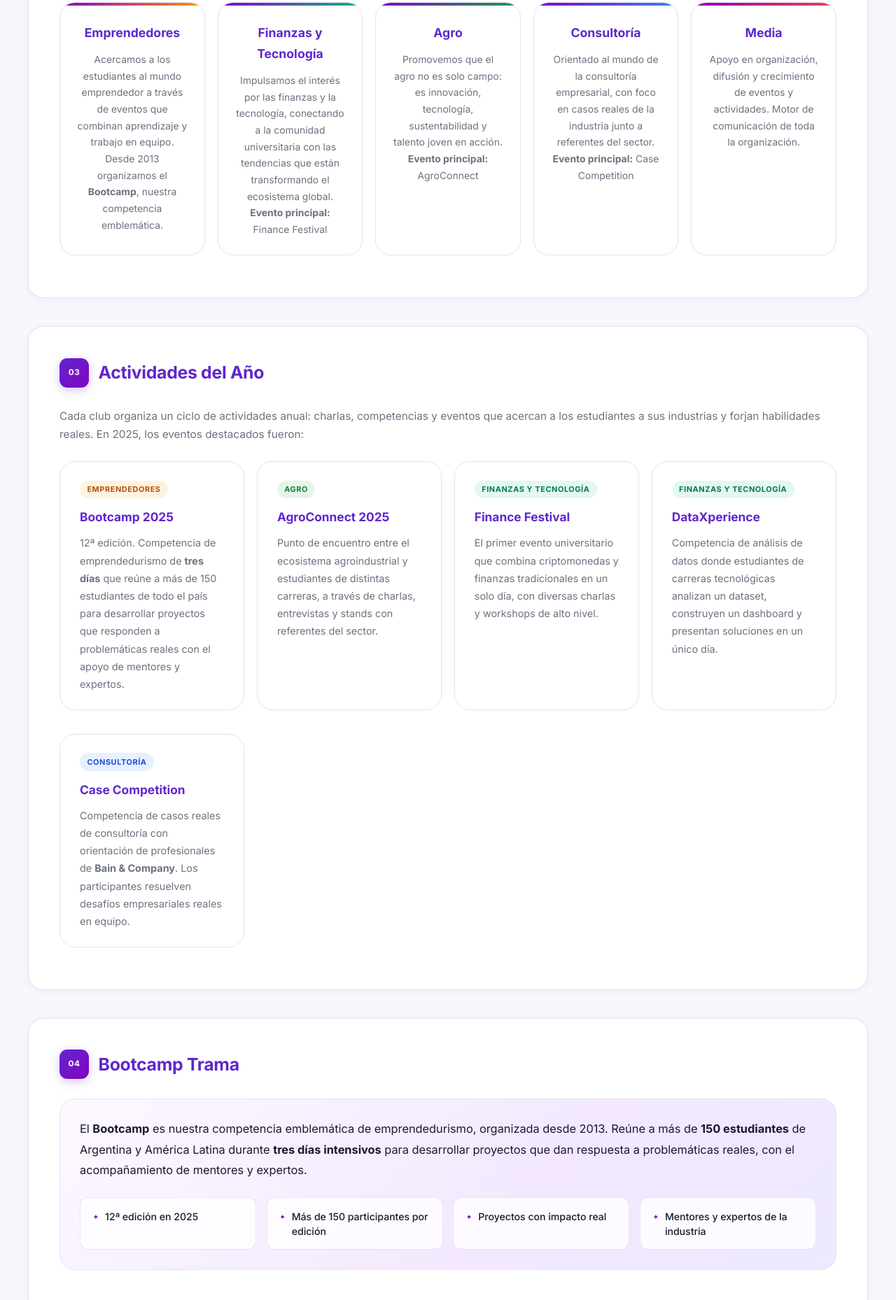
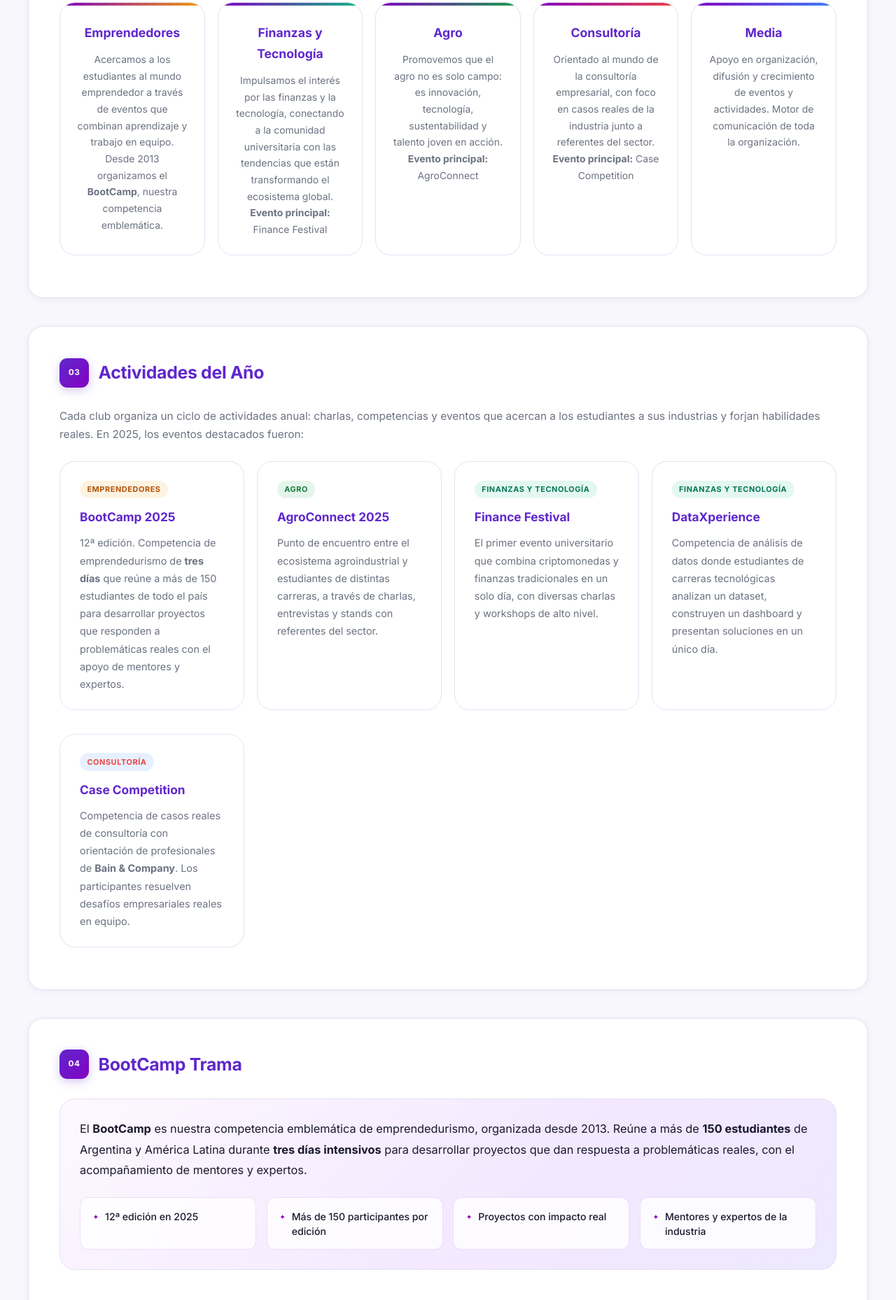
Before and after one commit to juanagros/TRAMA-ITBA, a plain HTML site: page index.html in a window 1280 px wide. Shown: the part 836-2694 px from the top of the page at 70% size. Drawn offline with Linux system fonts and the light colour scheme.

Commit message:
comentarios-pagina

```diff
--- a/index.html
+++ b/index.html
@@ -60,7 +60,7 @@
             <div class="card-grid clubs-grid">
                 <div class="card club emprendedores">
                     <h3 class="titulos-clubes">Emprendedores</h3>
-                    <p>Acercamos a los estudiantes al mundo emprendedor a través de eventos que combinan aprendizaje y trabajo en equipo. Desde 2013 organizamos el <strong>Bootcamp</strong>, nuestra competencia emblemática.</p>
+                    <p>Acercamos a los estudiantes al mundo emprendedor a través de eventos que combinan aprendizaje y trabajo en equipo. Desde 2013 organizamos el <strong>BootCamp</strong>, nuestra competencia emblemática.</p>
                 </div>
                 <div class="card club finanzas">
                     <h3 class="titulos-clubes">Finanzas y Tecnología</h3>
@@ -90,7 +90,7 @@
             <div class="card-grid eventos-grid">
                 <div class="card evento">
                     <div class="evento-tag emprendedores-tag">Emprendedores</div>
-                    <h3>Bootcamp 2025</h3>
+                    <h3>BootCamp 2025</h3>
                     <p>12ª edición. Competencia de emprendedurismo de <strong>tres días</strong> que reúne a más de 150 estudiantes de todo el país para desarrollar proyectos que responden a problemáticas reales con el apoyo de mentores y expertos.</p>
                 </div>
                 <div class="card evento">
@@ -119,10 +119,10 @@
         <section id="bootcamp">
             <div class="section-header">
                 <div class="section-icon">04</div>
-                <h2>Bootcamp Trama</h2>
+                <h2>BootCamp Trama</h2>
             </div>
             <div class="card card-bootcamp">
-                <p>El <strong>Bootcamp</strong> es nuestra competencia emblemática de emprendedurismo, organizada desde 2013. Reúne a más de <strong>150 estudiantes</strong> de Argentina y América Latina durante <strong>tres días intensivos</strong> para desarrollar proyectos que dan respuesta a problemáticas reales, con el acompañamiento de mentores y expertos.</p>
+                <p>El <strong>BootCamp</strong> es nuestra competencia emblemática de emprendedurismo, organizada desde 2013. Reúne a más de <strong>150 estudiantes</strong> de Argentina y América Latina durante <strong>tres días intensivos</strong> para desarrollar proyectos que dan respuesta a problemáticas reales, con el acompañamiento de mentores y expertos.</p>
                 <div class="bootcamp-features">
                     <div class="feature">12ª edición en 2025</div>
                     <div class="feature">Más de 150 participantes por edición</div>
@@ -140,13 +140,13 @@
             <div class="card-grid">
                 <div class="card">
                     <h3>¿A quién buscamos?</h3>
-                    <p>Perfiles proactivos y de vocación emprendedora, dispuestos a desafiarse y crecer en un entorno de aprendizaje y desarrollo de proyectos de startup.</p>
+                    <p>Perfiles proactivos y de vocación emprendedora, dispuestos a desafiarse y crecer en un entorno de aprendizaje y desarrollo de proyectos de startup. La busqueda transucrre en los meses julio y agosto.</p>
                 </div>
                 <div class="card member-list-card">
-                    <h3>Requisitos</h3>
+                    <h3>Datos a Destacar</h3>
                     <ul>
                         <li>No se requieren conocimientos específicos ni ideas previas</li>
-                        <li>Aproximadamente 42 miembros activos</li>
+                        <li>40 miembros activos</li>
                         <li>Ubicación: Buenos Aires, Argentina</li>
                         <li>Año de fundación: 2012</li>
                     </ul>
@@ -173,7 +173,7 @@
                     <img src="https://cdn-icons-png.flaticon.com/512/733/733579.png" alt="Twitter"/>
                     <span>@trama_itba</span>
                 </a>
-                <a class="card social linkedin" href="https://www.linkedin.com/company/trama-itba/" target="_blank">
+                <a class="card social linkedin" href="https://www.linkedin.com/company/club-trama" target="_blank">
                     <img src="https://cdn-icons-png.flaticon.com/512/174/174857.png" alt="LinkedIn"/>
                     <span>Trama ITBA</span>
                     <small>2,556 seguidores</small>
--- a/styles.css
+++ b/styles.css
@@ -362,8 +362,8 @@ main section .card {
 
 .card.club.emprendedores::before { background: linear-gradient(90deg, #8303c2, #f59e0b); }
 .card.club.finanzas::before      { background: linear-gradient(90deg, #8303c2, #10b981); }
-.card.club.consultoria::before   { background: linear-gradient(90deg, #8303c2, #3b82f6); }
-.card.club.media::before         { background: linear-gradient(90deg, #8303c2, #ef4444); }
+.card.club.consultoria::before   { background: linear-gradient(90deg, #8303c2, #ef4444); }
+.card.club.media::before         { background: linear-gradient(90deg, #8303c2, #3b82f6); }
 .card.club.proyectos::before     { background: linear-gradient(90deg, #8303c2, #f97316); }
 
 .titulos-clubes {
@@ -510,7 +510,7 @@ main section .card {
 .emprendedores-tag { background: rgba(245,158,11,0.12);  color: #b45309; }
 .agro-tag          { background: rgba(22,163,74,0.11);   color: #15803d; }
 .finanzas-tag      { background: rgba(16,185,129,0.11);  color: #047857; }
-.consultoria-tag   { background: rgba(59,130,246,0.12);  color: #1d4ed8; }
+.consultoria-tag   { background: rgba(59,130,246,0.12);  color: #ef4444; }
 
 /* ===== MIEMBROS ===== */
 .member-list-card ul {
```
Also changed, not shown: 1 other file.
